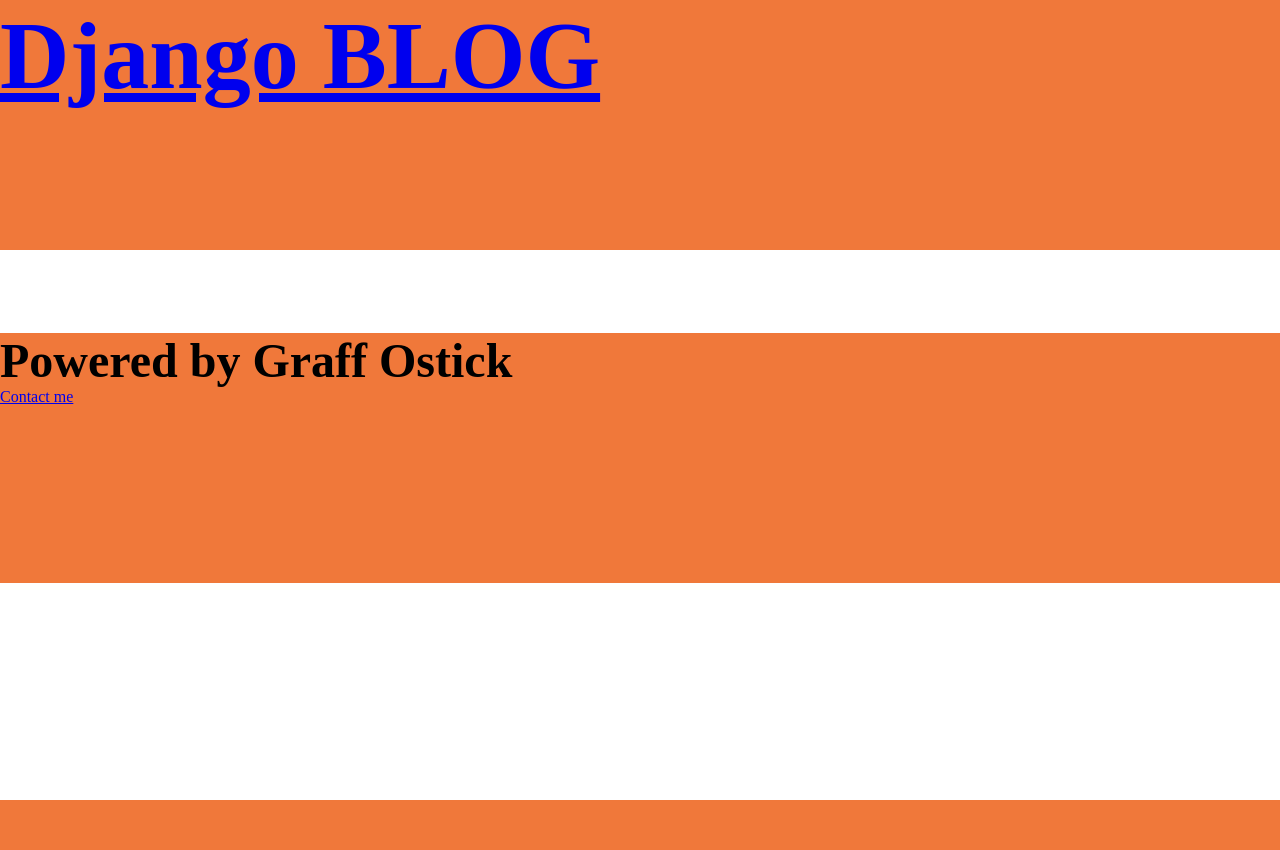
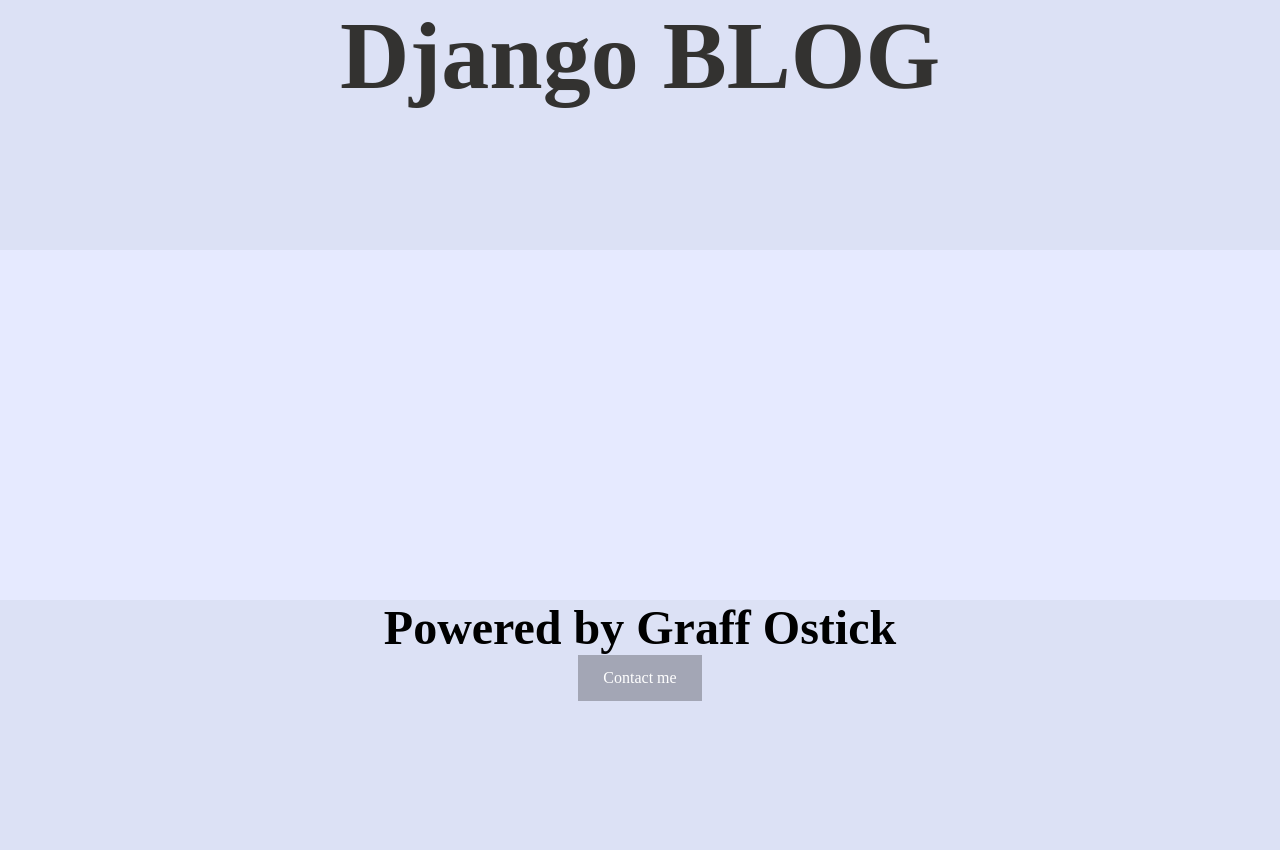
Before and after one commit to Graff-Ostick/blog, a Django app: page / in a window 1280 px wide. Before the commit the page ends 800 px from the top, so only its background shows below. Run offline with Django 3.2, Linux system fonts and the light colour scheme; data comes from the database, SQL or seed files in the repository; both versions use the stored data as it was after the commit.

Commit message:
Add some css, site is look better)

```diff
--- a/blog/static/css/style.css
+++ b/blog/static/css/style.css
@@ -1,25 +1,79 @@
- html, body, h1{
+ html, body{
     margin: 0;
     padding: 0;
+    height: 100%;
+    background-color: #E6EAFF;
+}
 
+h1{
+  margin: 0;
+  padding: 0;
+  text-align: center;
+}
+
+a{
+  text-decoration: none;
+  color: #333230
 }
 
 header, footer{
-    background-color: #F0783A;
-    height:250px;
+  height: 250px;
+  background-color: #DCE1F5;
+}
+.push{
+  height: 250px;
 }
 
+
 .wrapper{
-  min-height: 100%;
+  width: 70%;
+  margin: 0 auto -250px;
+  min-height: 75%;
 
 }
 
 
-footer{
-  margin-top: 6.5%;
-
-}
-
 .text-logo{
     font-size: 3em;
 }
+
+.post{
+  margin-top: 2em;
+  padding: 2em 4em;
+  background-color: #fff;
+  border-bottom: 2px solid #A3A6B5;
+  border-right: 2px solid #A3A6B5;
+}
+
+.date{
+  font-family: 'Source Code Pro', monospace;
+}
+
+.title{
+  padding: 0;
+  margin: 0;
+  font-size: 3em;
+  font-style: none;
+  font-family: 'Source Code Pro', monospace;
+}
+
+.post-text{
+  font-family: 'Source Code Pro', monospace;
+}
+
+.contact{
+  text-align: center;
+}
+
+.btn{
+  background-color: #A3A6B5;
+  color: white;
+  padding: 14px 25px;
+  text-align: center;
+  text-decoration: none;
+  display: inline-block;
+}
+
+.btn:hover{
+  background-color: #f44336;
+}
--- a/blog/templates/blog/post_html.html
+++ b/blog/templates/blog/post_html.html
@@ -5,6 +5,7 @@
     <meta charset="UTF-8">
     <link rel="stylesheet" href="{% static 'css/style.css' %}">
     <link rel="stylesheet" href="C:/Users/RUS_LAN/Desktop/python/django/blog/rerun/blog/static/css/style.css">
+   <link href="https://fonts.googleapis.com/css2?family=Comfortaa:wght@700&family=Source+Code+Pro:wght@400;500&display=swap" rel="stylesheet">
     <title>reboot</title>
 </head>
 <body>
@@ -15,21 +16,25 @@
 </header>
 
 <div class="wrapper">
+
+
+    {% for post in posts %}
     <div class="post">
+        <p class="date">published: {{post.published_date}}</p>
+        <h2 class="title"><a href="#">{{post.title}}</a></h2>
+        <p class="post-text">{{post.text}}</p>
+    </div>
+    {% endfor %}
 
-        {% for post in posts %}
-        <p>{{post.published_date}}</p>
-        <h2><a href="#">{{post.title}}</a></h2>
-        <p>{{post.text}}</p>
-        {% endfor %}
 
-    </div>
+    <div class="push"></div>
 </div>
 
-<footer>
-    <div class="wrapper">
-        <h1 class="text-logo">Powered by Graff Ostick</h1>
-        <a href="#">Contact me</a>
+<footer class="footer">
+
+    <h1 class="text-logo">Powered by Graff Ostick</h1>
+    <div class="contact">
+        <a href="#" class="btn">Contact me</a>
     </div>
 </footer>
 </body>
```
Also changed, not shown: db.sqlite3.
